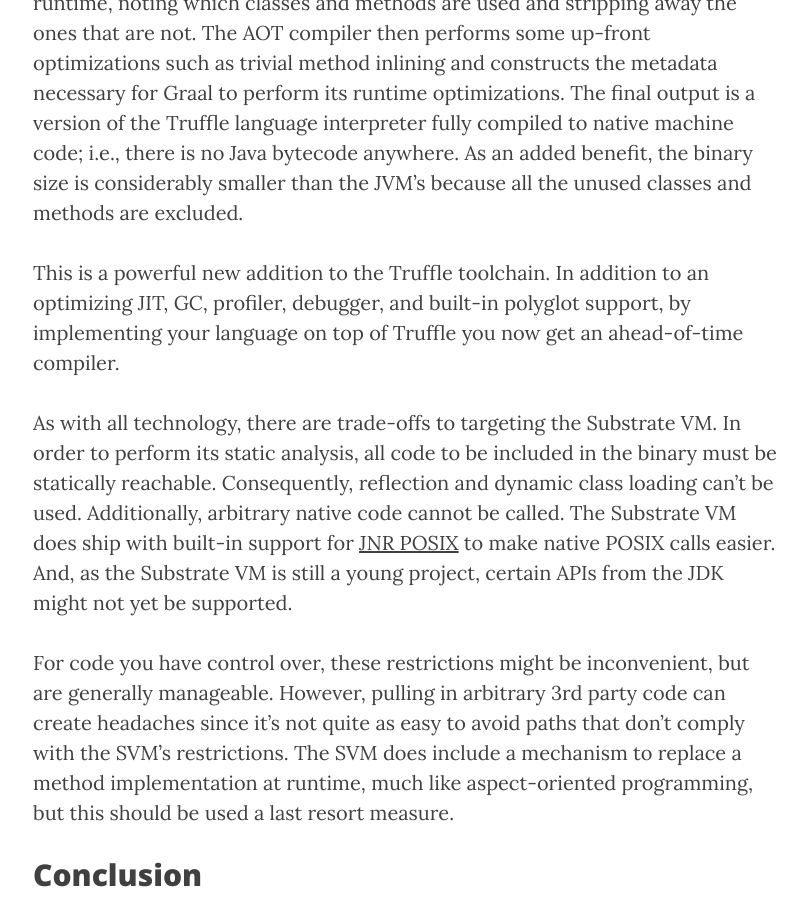
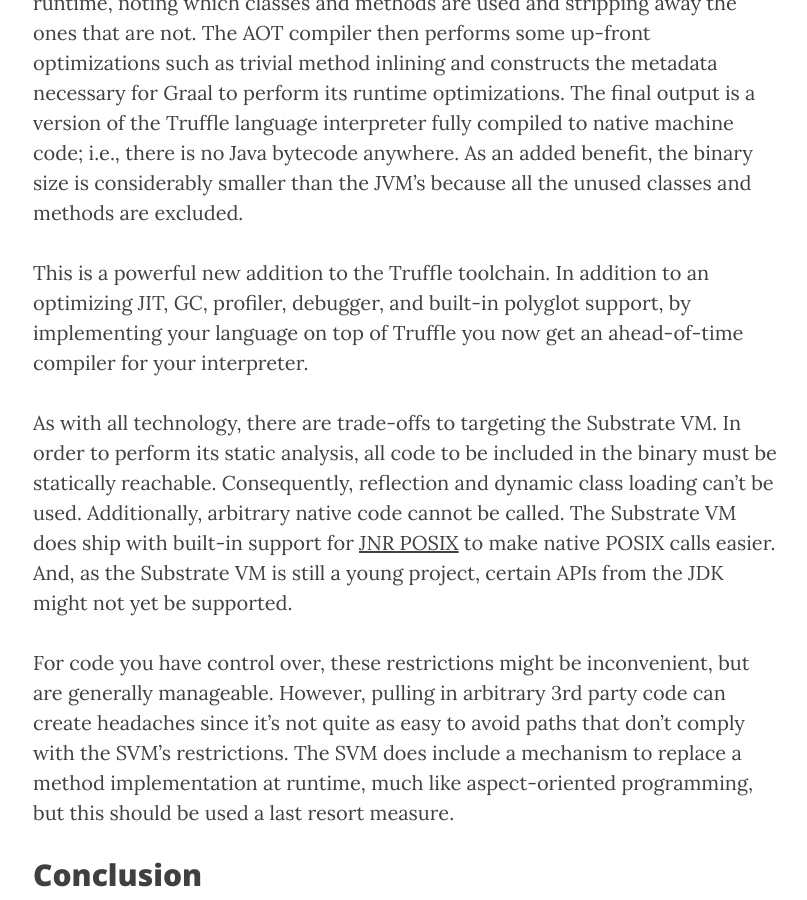
Before and after one commit to nirvdrum/nirvdrum.com, a Jekyll site: the page built from _posts/2017-02-15-truffleruby-on-the-substrate-vm.md, in a window 1280 px wide and 900 px high, scrolled down 4255 px. Shown: the whole window, without its empty margins (232-1039 px from the left). Built offline with Jekyll 4.4.1, drawn with Linux system fonts in a browser that asks for light colours; nearby versions of some CDN libraries; comment, search, counter and statistics services are not loaded.

Commit message:
Clarify AOT a bit more.

```diff
--- a/_posts/2017-02-15-truffleruby-on-the-substrate-vm.md
+++ b/_posts/2017-02-15-truffleruby-on-the-substrate-vm.md
@@ -102,7 +102,7 @@
 As an added benefit, the binary size is considerably smaller than the JVM's because all the unused classes and methods are excluded.
 
 This is a powerful new addition to the Truffle toolchain.
-In addition to an optimizing JIT, GC, profiler, debugger, and built-in polyglot support, by implementing your language on top of Truffle you now get an ahead-of-time compiler.
+In addition to an optimizing JIT, GC, profiler, debugger, and built-in polyglot support, by implementing your language on top of Truffle you now get an ahead-of-time compiler for your interpreter.
 
 As with all technology, there are trade-offs to targeting the Substrate VM.
 In order to perform its static analysis, all code to be included in the binary must be statically reachable.
```
